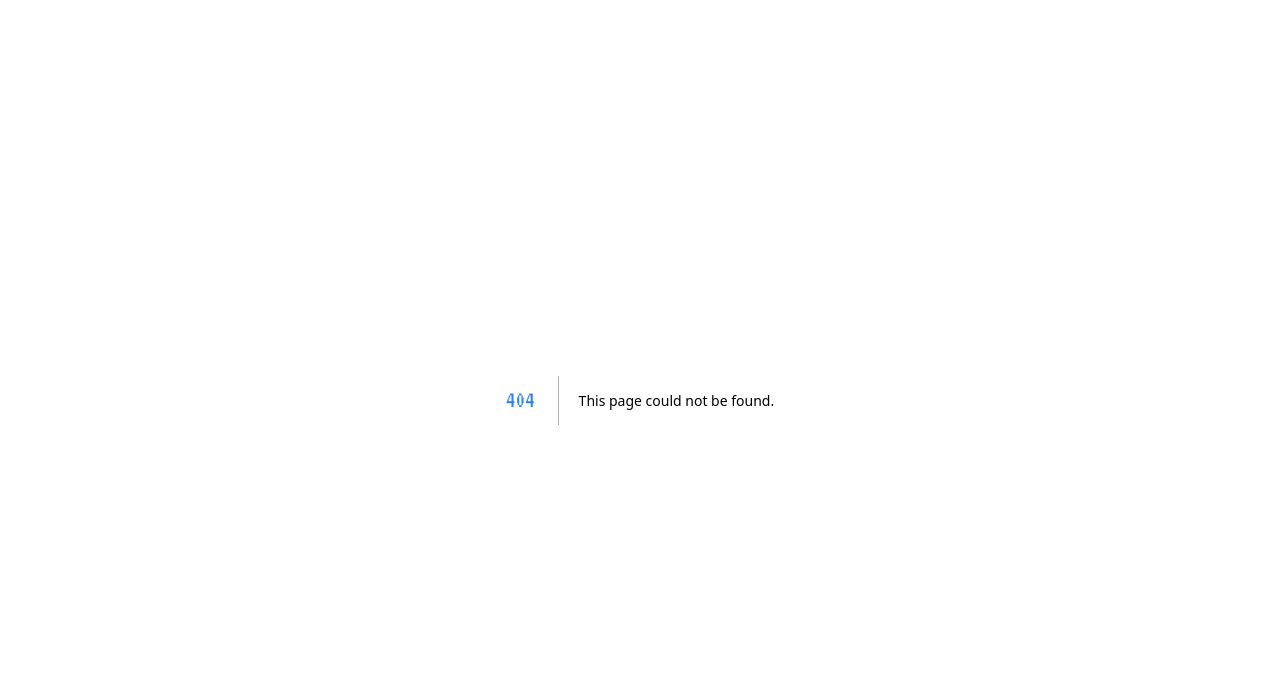
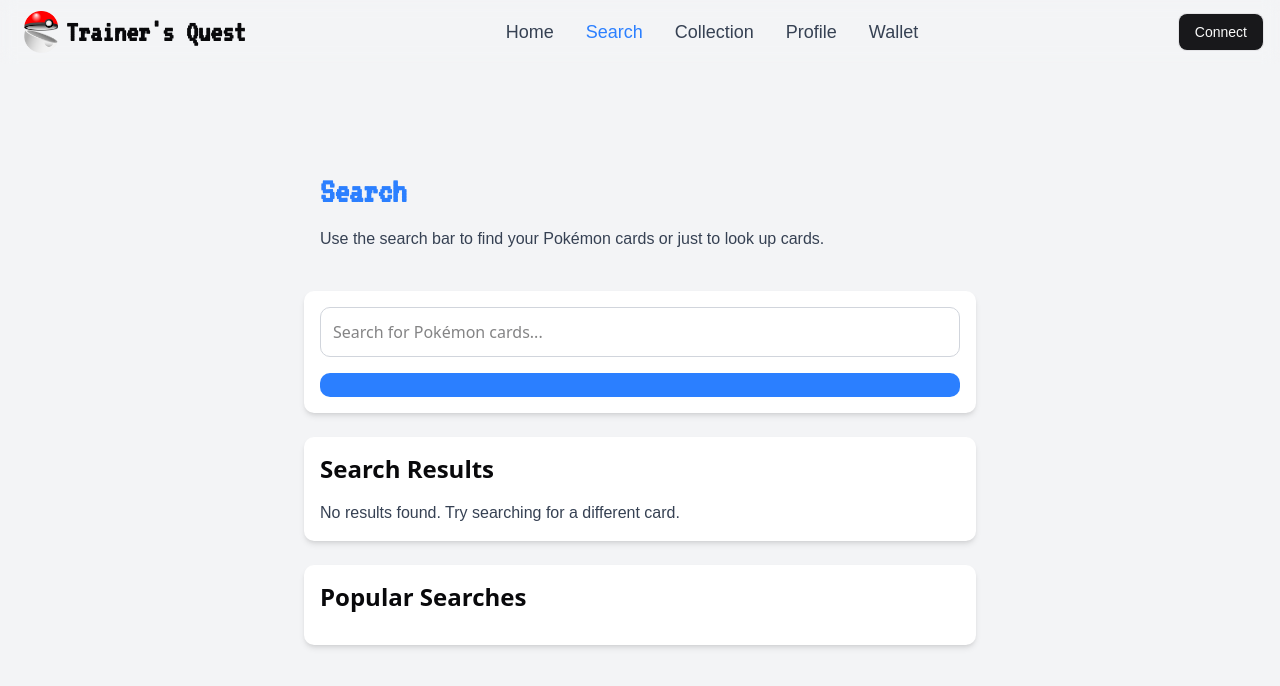
Before and after one commit to LukeZHar/trainers-quest, a Next.js app: page /search in a window 1280 px wide. Before the commit this address had no page. Shown: the top 686 px of the page. Built offline with nearby package versions, Linux system fonts and the light colour scheme; a web font is replaced by a local one.

Commit message:
Feat: started search page

```diff
--- /dev/null
+++ b/src/app/search/page.tsx
@@ -0,0 +1,36 @@
+import { Navbar } from "@/components/Navbar";
+
+export default function SearchPage() {
+  return (
+    <main className="flex flex-col items-center justify-center min-h-screen bg-gray-100">
+      <Navbar />
+      <section className="max-w-2xl w-full p-4">
+        <h1 className="text-4xl font-bold mb-4">Search</h1>
+        <p className="mb-6">
+          Use the search bar to find your Pokémon cards or just to look up cards.
+        </p>
+      </section>
+      <section className="max-w-2xl w-full p-4 bg-white shadow-md rounded-lg">
+        <input
+          type="text"
+          placeholder="Search for Pokémon cards..."
+          className="w-full p-3 border border-gray-300 rounded-lg focus:outline-none focus:ring-2 focus:ring-blue-500"
+        />
+        <button className="mt-4 w-full bg-blue-500 text-white p-3 rounded-lg hover:bg-blue-600 transition-colors">
+          {/* Search  */}
+        </button>
+      </section>
+      <section className="max-w-2xl w-full p-4 mt-6 bg-white shadow-md rounded-lg">
+        <h2 className="text-2xl font-semibold mb-4">Search Results</h2>
+        <p className="text-gray-700">No results found. Try searching for a different card.</p>
+        {/* Add search results here */}
+      </section>
+      <section className="max-w-2xl w-full p-4 mt-6 bg-white shadow-md rounded-lg">
+        <h2 className="text-2xl font-semibold mb-4">Popular Searches</h2>
+        <ul className="list-disc pl-5 text-gray-700">
+          {/* add a top search list function */}
+        </ul>
+      </section>
+    </main>
+  );
+}
```
